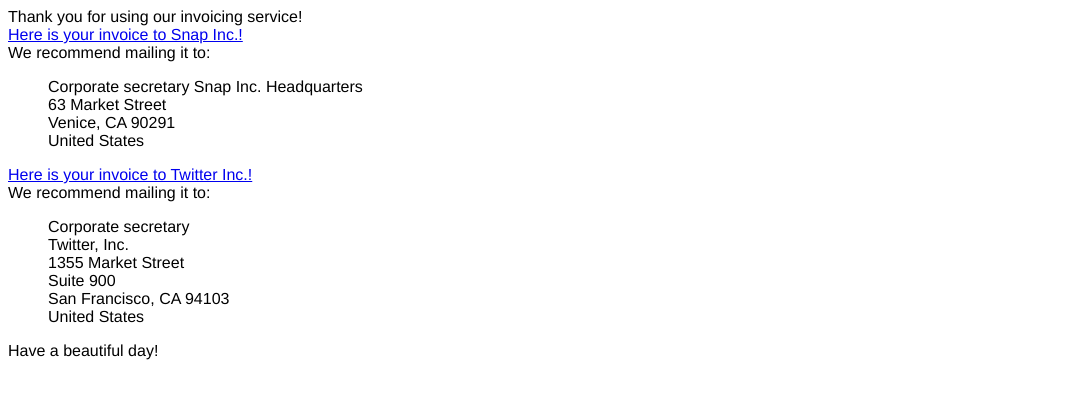
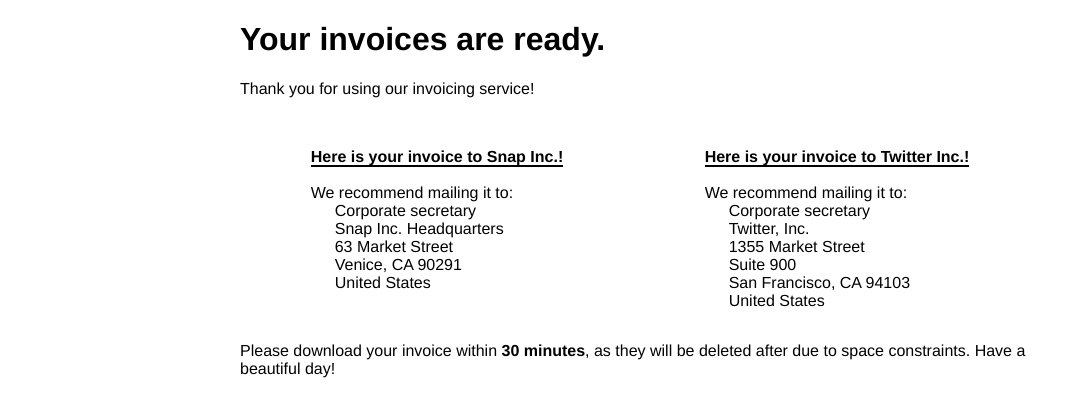
Before and after one commit to varner/invoicing, a Flask app: template templates/thanks.html in a window 1280 px wide. Shown: the top 417 px of the page, without its empty margins (0-1080 px from the left). Run offline with Flask 2, Linux system fonts and the light colour scheme; the template is opened without the code that fills it: most values are stand-ins (such as "Sample title", 1, 10 or a date in 2020).

Commit message:
fixing the whip

```diff
--- a/run.py
+++ b/run.py
@@ -1,4 +1,4 @@
-import os, sys, subprocess
+import os, sys, subprocess, hashlib
 import pdfkit
 from flask import Flask, request, render_template
 from datetime import datetime
@@ -61,7 +61,7 @@
                     postal_code   = request.form['postal-code']   ,
                     venmo         = request.form['venmo']         ,
                     paypal        = request.form['paypal']        )
-                pdfname = td.strftime("%Y%m%d%H%M%S.pdf") # figure out how to format
+                pdfname = hashlib.sha1(td.strftime("%Y%m%d%H%M%S.pdf")).hexdigest() # figure out how to format
                 filepdf = renderPDF(render, pdfname, WKHTMLTOPDF_CMD)
                 # UPLOAD TO S3
                 url = uploadS3(filepdf, pdfname)
@@ -91,7 +91,7 @@
     k.key = filename
     k.set_contents_from_string(pdf,replace=True,
                                    headers={'Content-Type': 'application/pdf'},
-                                   policy='authenticated-read',
+                                   policy='public-read',
                                    reduced_redundancy=True)
     return k.generate_url(expires_in=600, force_http=True)
 
--- a/templates/thanks.html
+++ b/templates/thanks.html
@@ -5,38 +5,64 @@
 			body, input, select {
 				font-family: Helvetica, Arial, sans-serif;
 			}
+
+			#content {
+				max-width: 800px;
+				margin: 0 auto;
+			}
+
+			.address {
+				padding-left:  1.5em;
+				padding-right: 1.5em;
+			}
+
+			a {
+				color: black;
+				text-decoration: none;
+				border-bottom: 2px solid black;
+				font-weight: bold;
+			}
+
+			#container {
+				display: flex;
+				justify-content: space-around;
+			}
+
+			.item {
+				padding: 1em;
+			}
 		</style>
 
 		<title></title>
 	</head>
-	<body>
-		Thank you for using our invoicing service!{% if renders.get('Facebook') or renders.get('Instagram') %} As a courtesy, we've faxed your invoice to Facebook Inc. (the parent company of Facebook and Instagram).{% endif %}
-
-		{% if renders.get('Snapchat') %}<div>
-			<a href="{{renders['Snapchat']}}">Here is your invoice to Snap Inc.!</a>
-			<br>We recommend mailing it to:
-			<blockquote>
-				Corporate secretary
+	<body><div id="content">
+		<h1>Your invoices are ready.</h1>
+		<p>Thank you for using our invoicing service!{% if renders.get('Facebook') or renders.get('Instagram') %} As a courtesy, we've already faxed your invoice to Facebook Inc. (the parent company of Facebook and Instagram).{% endif %}</p>
+		<br>
+		<div id='container'>
+		{% if renders.get('Snapchat') %}<div class="item">
+			<a href="{{renders['Snapchat']}}" download="snap_invoice.pdf">Here is your invoice to Snap Inc.!</a><br>
+			<br>We recommend mailing it to:<br><div class="address">
+				Corporate secretary<br>
 				Snap Inc. Headquarters<br>
 				63 Market Street<br>
 				Venice, CA 90291<br>
 				United States
-			</blockquote>
+			</div>
 		</div>{% endif %}
 
-		{% if renders.get('Twitter') %}<div>
-			<a href="{{renders['Twitter']}}">Here is your invoice to Twitter Inc.!</a>
-			<br>We recommend mailing it to:
-			<blockquote>Corporate secretary<br>
+		{% if renders.get('Twitter') %}<div class="item">
+			<a href="{{renders['Twitter']}}" download="twitter_invoice.pdf">Here is your invoice to Twitter Inc.!</a><br>
+			<br>We recommend mailing it to:<br><div class="address">Corporate secretary<br>
 				Twitter, Inc. <br>
 				1355 Market Street<br>
 				Suite 900 <br>
 				San Francisco, CA 94103<br>
 				United States
-			</blockquote>
+			</div>
 		</div>{% endif %}
+	</div>
 
-
-		Have a beautiful day!
-	</body>
+		<p>Please download your invoice within <b>30 minutes</b>, as they will be deleted after due to space constraints. Have a beautiful day!</p>
+	</div></body>
 </html>
```
Also changed, not shown: templates/form.html (+26 -2 lines).
